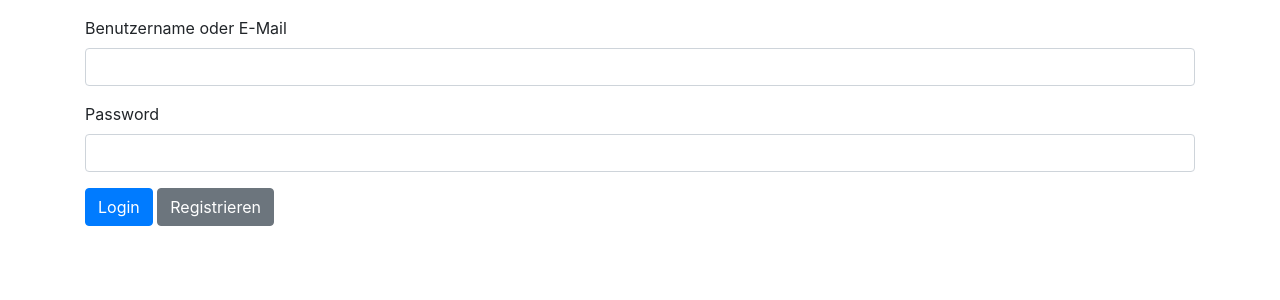
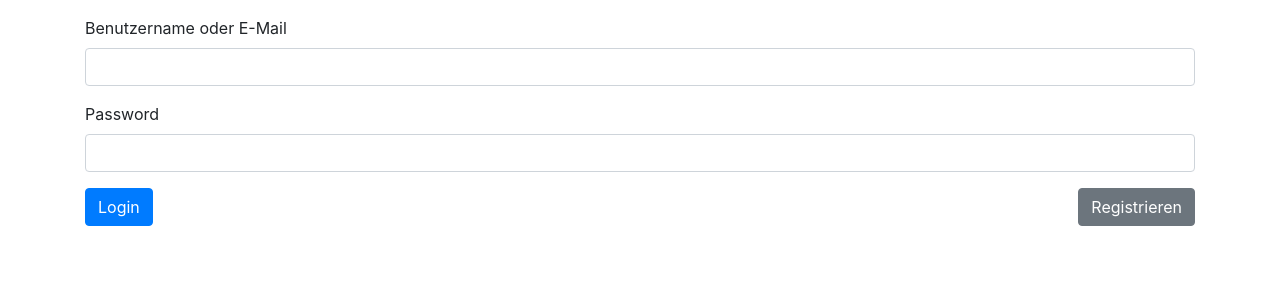
Before and after one commit to adticket/simpleNews, a PHP site: page /login.php in a window 1280 px wide. Shown: the part 56-356 px from the top of the page. Run offline with PHP 8.4, Linux system fonts and the light colour scheme.

Commit message:
visual update for login page

```diff
--- a/login.php
+++ b/login.php
@@ -30,7 +30,7 @@ if(isset($_GET['login'])){
     if($user != 0 && password_verify($password, $user["password"])) {
         $_SESSION['userid'] = $user['userID'];
         $_SESSION['username']=$user['username'];
-        $errorMessage = "Login erfolgreich!";
+        $errorMessage = "<p><div class='container d-flex justify-content-center'><h3>Herzlich Willkommen, " . $user['username'] . "!</h3></div></p>";
     } else {
         $errorMessage = "Nutzername oder Passwort inkorrekt!";
     }
@@ -89,7 +89,7 @@ if(!isset($_SESSION['userid'])) {
             </div>
             <div class="form-group">
                 <input class="btn btn-primary" type="submit" value="Login">
-                <input type="button" class="btn btn-secondary" value="Registrieren">
+                <input type="button" class="btn btn-secondary" style="float: right" value="Registrieren">
             </div>
         </form>
     </div>';
```
